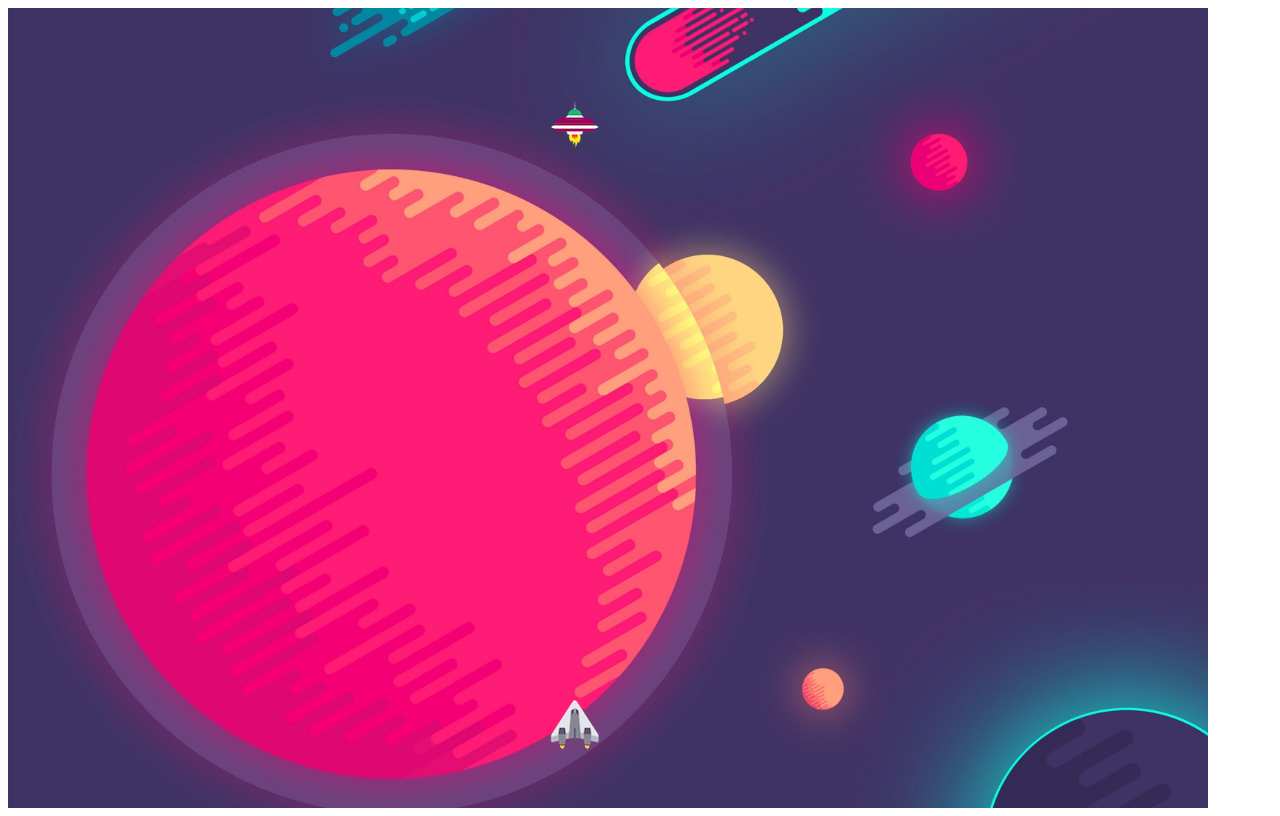
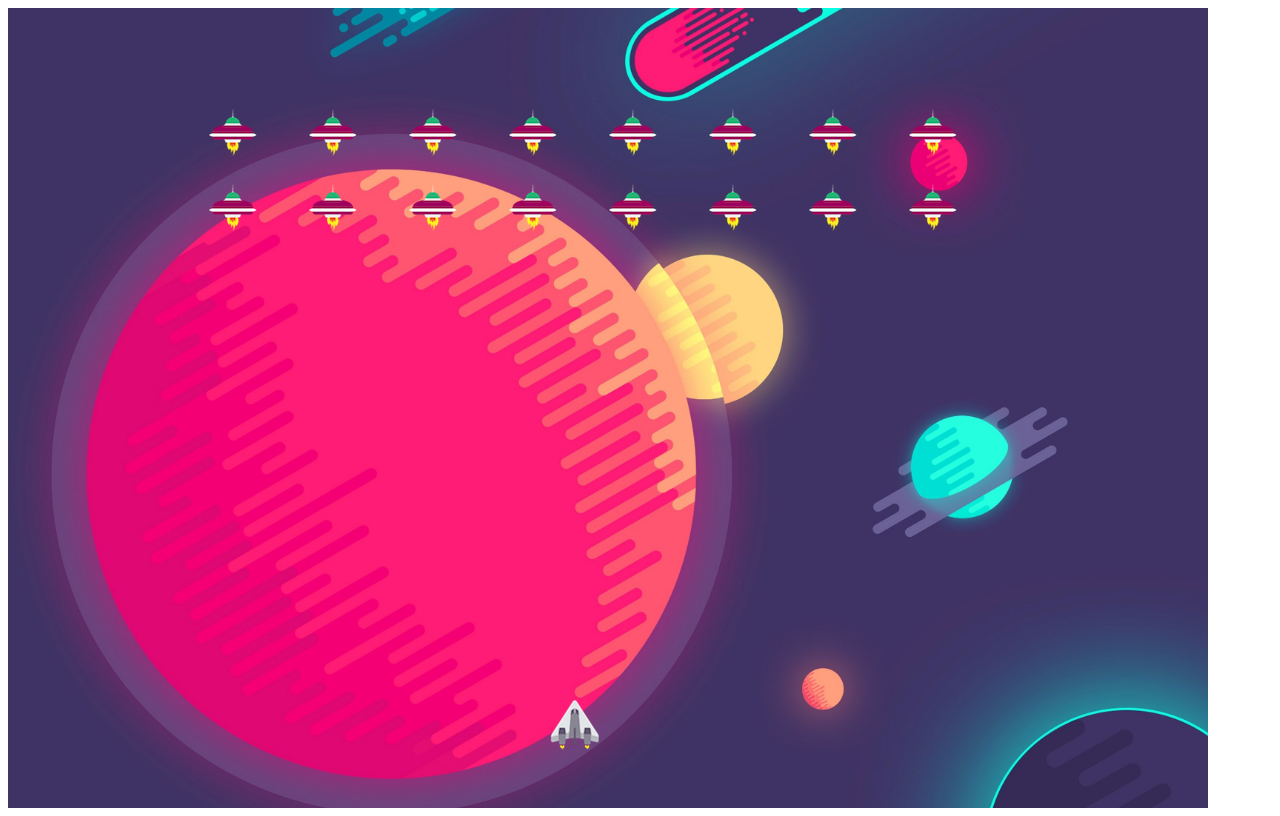
Before and after one commit to samitnakarmi/LftFinalProject, a plain HTML site: page index.html in a window 1280 px wide. Drawn offline with Linux system fonts and the light colour scheme.

Commit message:
enemies added

```diff
--- a/index.html
+++ b/index.html
@@ -10,8 +10,9 @@
   <body>
     <div id="background">
       <div id="hero"></div>
-      <div class="enemy"></div>
+      <!-- <div class="enemy"></div> -->
       <div id="missiles"></div>
+      <div id="enemies"></div>
     </div>
 
     <script src="main.js"></script>
--- a/main.js
+++ b/main.js
@@ -4,6 +4,26 @@ var hero = {
 };
 
 var missiles = [];
+var enemies = [
+  { left: 200, top: 100 },
+  { left: 300, top: 100 },
+  { left: 400, top: 100 },
+  { left: 500, top: 100 },
+  { left: 600, top: 100 },
+  { left: 700, top: 100 },
+  { left: 800, top: 100 },
+  { left: 900, top: 100 },
+  { left: 200, top: 175 },
+  { left: 300, top: 175 },
+  { left: 400, top: 175 },
+  { left: 500, top: 175 },
+  { left: 600, top: 175 },
+  { left: 700, top: 175 },
+  { left: 800, top: 175 },
+  { left: 900, top: 175 },
+];
+
+var snd = new Audio('assets/gameSounds/shoot.wav');
 
 document.onkeydown = function(e) {
   console.log(e);
@@ -16,16 +36,16 @@ document.onkeydown = function(e) {
     // console.log('right is pressed');
     hero.left = hero.left + 10;
     moveHero();
-  }
-  // else if (e.keyCode === 38) {
-  //   hero.top = hero.top - 10;
-  //   moveHero();
-  // } else if (e.keyCode === 40) {
-  //   hero.top = hero.top + 10;
-  //   moveHero();
-  // }
-  else if (e.keyCode === 32) {
+  } else if (e.keyCode === 38) {
+    hero.top = hero.top - 10;
+    moveHero();
+  } else if (e.keyCode === 40) {
+    hero.top = hero.top + 10;
+    moveHero();
+  } else if (e.keyCode === 32) {
     console.log('FIRE');
+
+    snd.play();
 
     missiles.push({
       left: hero.left + 15,
@@ -37,7 +57,7 @@ document.onkeydown = function(e) {
 
 function moveHero() {
   document.getElementById('hero').style.left = hero.left + 'px';
-  // document.getElementById('hero').style.top = hero.top + 'px';
+  document.getElementById('hero').style.top = hero.top + 'px';
 }
 
 function drawMissiles() {
@@ -59,9 +79,20 @@ function moveMissiles() {
   }
 }
 
+function drawEnemies() {
+  document.getElementById('enemies').innerHTML = '';
+  for (var enemy = 0; enemy < enemies.length; enemy++) {
+    document.getElementById(
+      'enemies',
+    ).innerHTML += `<div class = 'enemy' style = 'left:${enemies[enemy].left}px;
+       top:${enemies[enemy].top}px;'></div>`;
+  }
+}
+
 function gameLoop() {
   setTimeout(gameLoop, 100);
   moveMissiles();
   drawMissiles();
+  drawEnemies();
 }
 gameLoop();
--- a/style.css
+++ b/style.css
@@ -14,16 +14,6 @@
   left: 550px;
 }
 
-.enemy {
-  background-image: url(assets/enemy.png);
-  height: 50px;
-  width: 50px;
-  position: absolute;
-  top: 100px;
-  left: 550px;
-  background-size: cover;
-}
-
 #missiles {
   height: 800px;
   width: 1200px;
@@ -36,3 +26,16 @@
   width: 10px;
   position: absolute;
 }
+
+.enemy {
+  background-image: url(assets/enemy.png);
+  height: 50px;
+  width: 50px;
+  position: absolute;
+}
+
+#enemies {
+  height: 800px;
+  width: 1200px;
+  position: absolute;
+}
```
Also changed, not shown: 1 other file.
